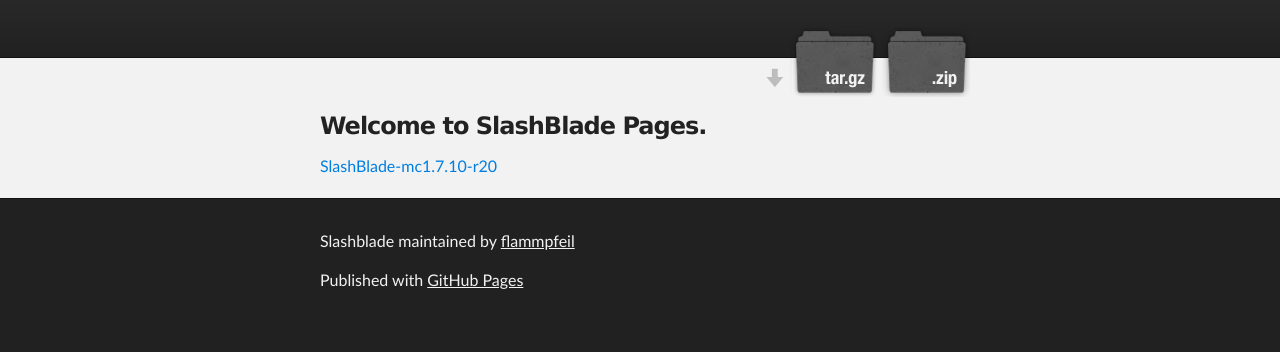
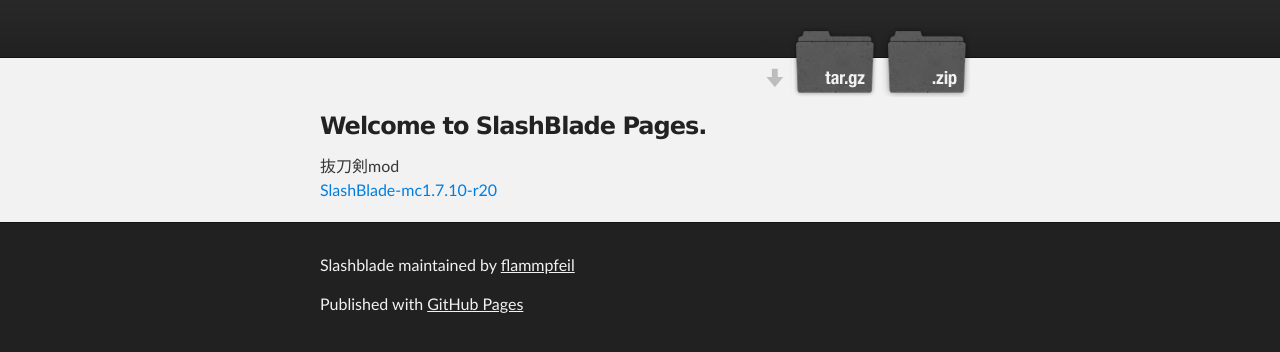
Before and after one commit to flammpfeil/SlashBlade, a plain HTML site: page index.html in a window 1280 px wide. Shown: the part 116-468 px from the top of the page. Drawn offline with Linux system fonts and the light colour scheme.

Commit message:
subtree commit test

```diff
--- a/index.html
+++ b/index.html
@@ -33,6 +33,7 @@
       <section id="main_content" class="inner">
         <h3>
 <a name="welcome-to-github-pages" class="anchor" href="#welcome-to-github-pages"><span class="octicon octicon-link"></span></a>Welcome to SlashBlade Pages.</h3>
+          抜刀剣mod<br>
           <a href="flammpfeil/slashblade/SlashBlade/mc1.7.10-r20/SlashBlade-mc1.7.10-r20.jar">SlashBlade-mc1.7.10-r20</a>
 
       </section>
```
